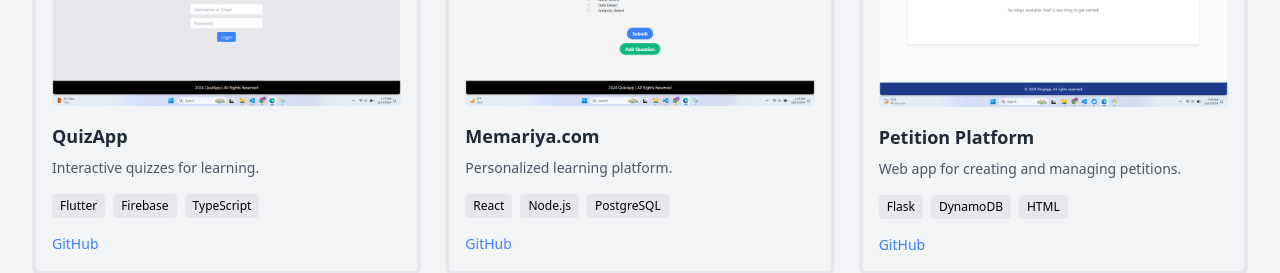
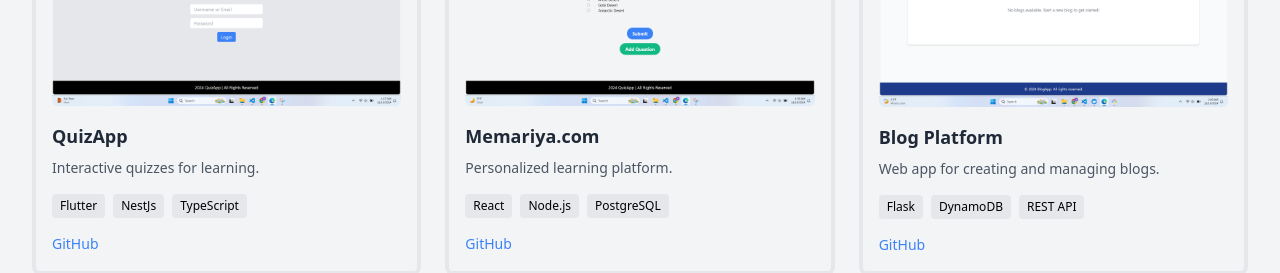
Before and after one commit to AbdulselamAbdurehman/Portfolio, a Next.js app: page / in a window 1280 px wide. Shown: the part 2140-2413 px from the top of the page. Built offline with nearby package versions, Linux system fonts and the light colour scheme.

Commit message:
Add correct links to github repos for projects.tsx

```diff
--- a/app/components/Projects.tsx
+++ b/app/components/Projects.tsx
@@ -14,22 +14,31 @@
         <ProjectCard
           title="QuizApp"
           description="Interactive quizzes for learning."
-          technologies={["Flutter", "Firebase", "TypeScript"]}
-          links={{ github: "https://github.com/yourrepo/quizapp", demo: "" }}
+          technologies={["Flutter", "NestJs", "TypeScript"]}
+          links={{
+            github: "https://github.com/AbdulselamAbdurehman/QuizApp.git",
+            demo: "",
+          }}
           imageSrc="/images/quizapp.png"
         />
         <ProjectCard
           title="Memariya.com"
           description="Personalized learning platform."
           technologies={["React", "Node.js", "PostgreSQL"]}
-          links={{ github: "https://github.com/yourrepo/memariya", demo: "" }}
+          links={{
+            github: "https://github.com/Bemnet-13/Memariya.com.git",
+            demo: "",
+          }}
           imageSrc="/images/memariya.png"
         />
         <ProjectCard
-          title="Petition Platform"
-          description="Web app for creating and managing petitions."
-          technologies={["Flask", "DynamoDB", "HTML"]}
-          links={{ github: "https://github.com/yourrepo/petition", demo: "" }}
+          title="Blog Platform"
+          description="Web app for creating and managing blogs."
+          technologies={["Flask", "DynamoDB", "REST API"]}
+          links={{
+            github: "https://github.com/AbdulselamAbdurehman/flask-blog.git",
+            demo: "",
+          }}
           imageSrc="/images/petition.png"
         />
       </div>
```
